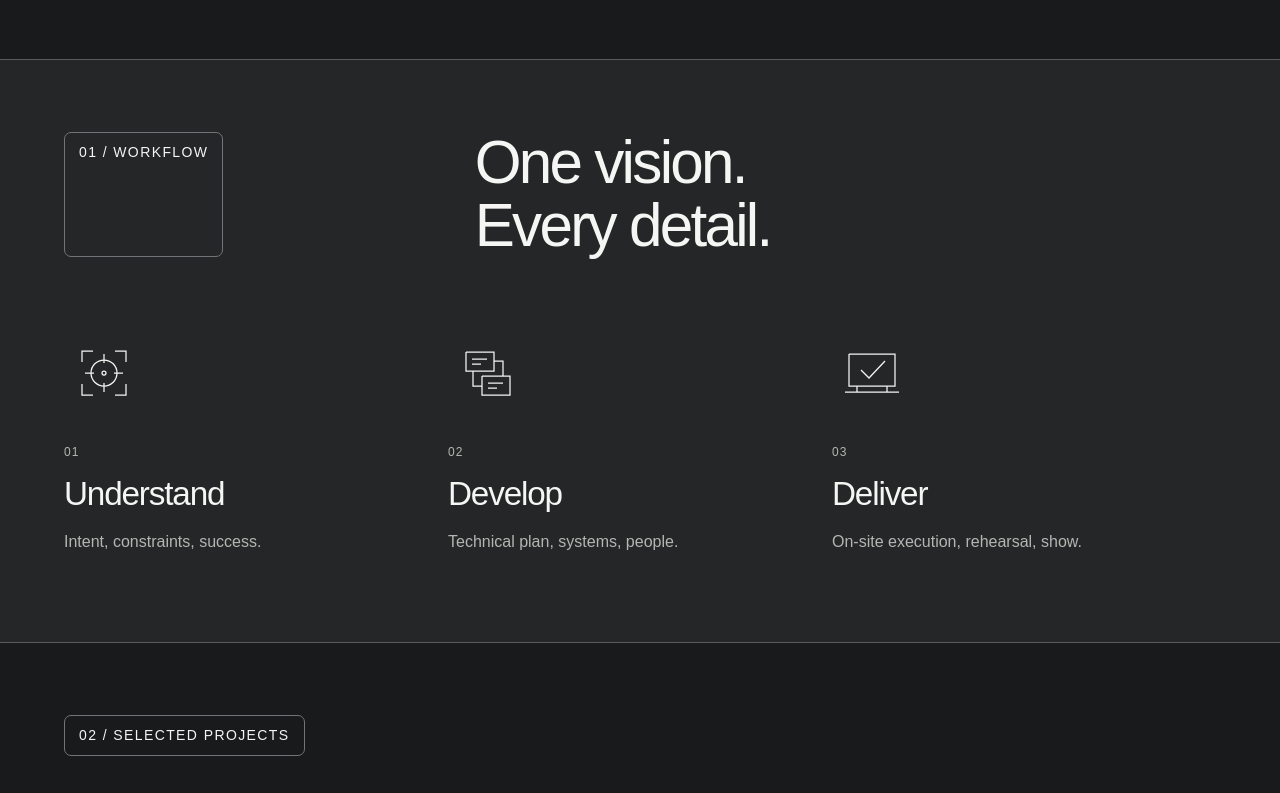
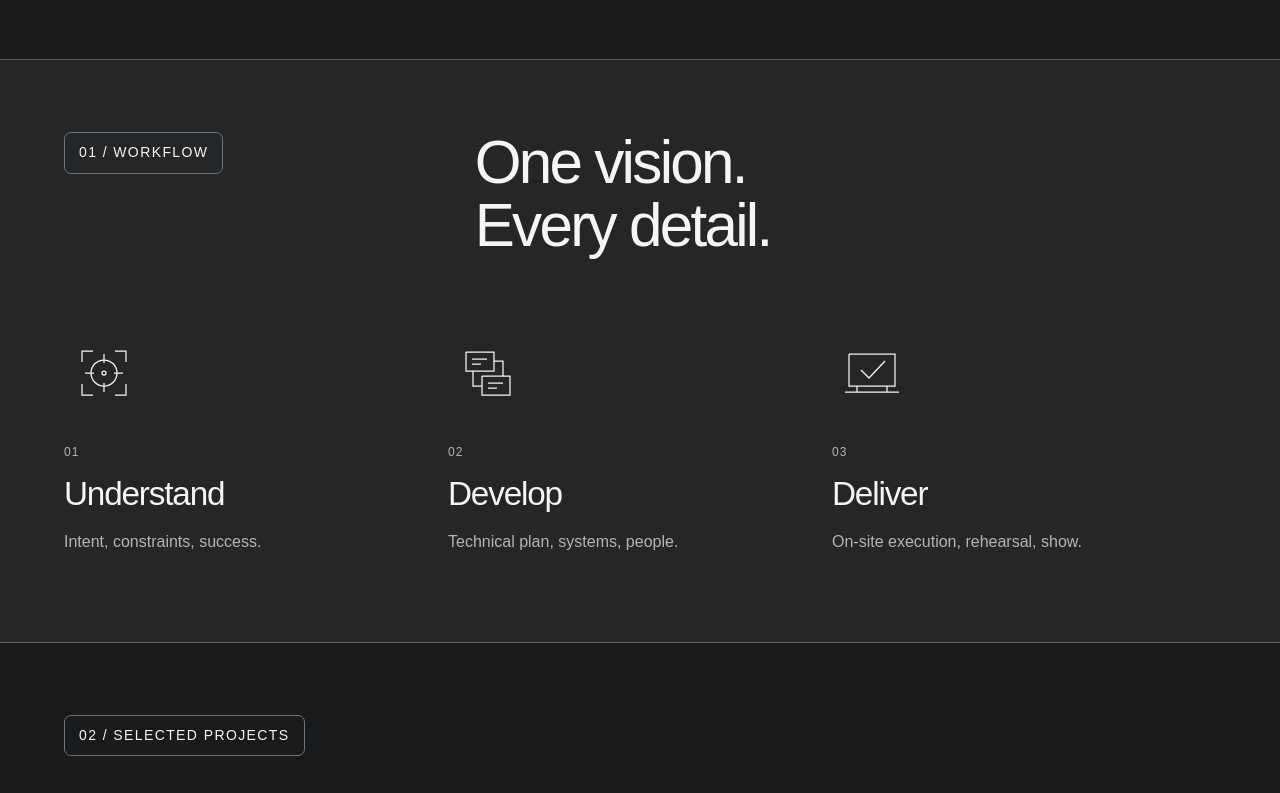
Before and after one commit to MWroman/motion-wagram-site2026, a Next.js app: page /en in a window 1280 px wide. Shown: the part 1060-1853 px from the top of the page. Built offline with nearby package versions, Linux system fonts and the light colour scheme.

Commit message:
Refine section labels, footer alignment and logo sizing

```diff
--- a/app/globals.css
+++ b/app/globals.css
@@ -62,18 +62,14 @@
  .project-open{right:22px;bottom:22px}
 }
 
-/* Gentle section snapping on the homepage; long sections remain freely scrollable. */
-@media (prefers-reduced-motion: no-preference) {
-  html:has(.home-page) { scroll-snap-type: y proximity; scroll-padding-top: 0; }
-  .home-page > section,
-  .home-page > footer { scroll-snap-align: start; scroll-snap-stop: normal; }
-}
+/* Free scrolling; navigation links retain smooth scrolling. */
+html:has(.home-page){scroll-snap-type:none;scroll-padding-top:30px}
 
 /* Clear chapter boundaries, with alternating charcoal surfaces. */
 .home-page > .section-pad{border-top:1px solid #595b5d;padding-top:72px;padding-bottom:88px;margin-top:0}
 .home-page > .intro,.home-page > .work,.home-page > .about{background:#191a1b}
 .home-page > .workflow,.home-page > .capabilities,.home-page > .contact{--paper:#242628;background:var(--paper)}
-.home-page .section-label{font-size:14px;letter-spacing:.1em;font-weight:500;border:1px solid #727577;border-radius:7px;padding:10px 14px;line-height:1.4}
+.home-page .section-label{font-size:14px;letter-spacing:.1em;font-weight:500;border:1px solid #727577;border-radius:7px;padding:10px 14px;line-height:1.4;align-self:start;justify-self:start;flex:0 0 auto;width:fit-content;height:fit-content}
 .home-page .section-label::before{display:none}
 .home-page .about h2{font-size:clamp(42px,5.1vw,78px);line-height:1.06}
 .home-page .about-content{gap:7%}
@@ -90,3 +86,19 @@
 .locale-entry{padding:10vh 6%}.locale-entry a{margin-right:24px;text-decoration:underline}
 .hero-header nav,.inner-header nav{align-items:center}
 @media(max-width:760px){.hero-header nav{gap:12px;flex-wrap:wrap;justify-content:flex-end}.hero-header{gap:14px}.inner-header nav{gap:12px}.hero-header .brand{flex-shrink:0}.hero-header nav .language-switcher a{display:block}.language-switcher a{font-size:12px;padding:7px!important}.contact-last{flex-wrap:wrap}.contact h2{overflow-wrap:break-word}}
+
+/* Consistent identity size and a shared centre line for both footer rows. */
+.inner-header .official-logo,.footer-brand .official-logo{width:124px}
+.footer-bottom{display:grid;grid-template-columns:1fr auto 1fr;align-items:center}
+.footer-bottom>span{text-align:center}
+.footer-bottom>.text-link{justify-self:end}
+.legal-footer{padding-inline:5%}
+body:has(.home-page)>.legal-footer{background:#242628}
+@media(min-width:1600px){.legal-footer{padding-inline:max(5%,calc((100% - 1600px)/2))}}
+@media(max-width:760px){
+ .inner-header .official-logo,.footer-brand .official-logo{width:101px}
+ .footer-bottom{grid-template-columns:1fr;justify-items:center;gap:22px}
+ .footer-bottom .footer-brand{width:auto}
+ .footer-bottom>.text-link{justify-self:center;margin-left:0}
+ .legal-footer{padding-inline:6%;gap:24px}
+}
```
